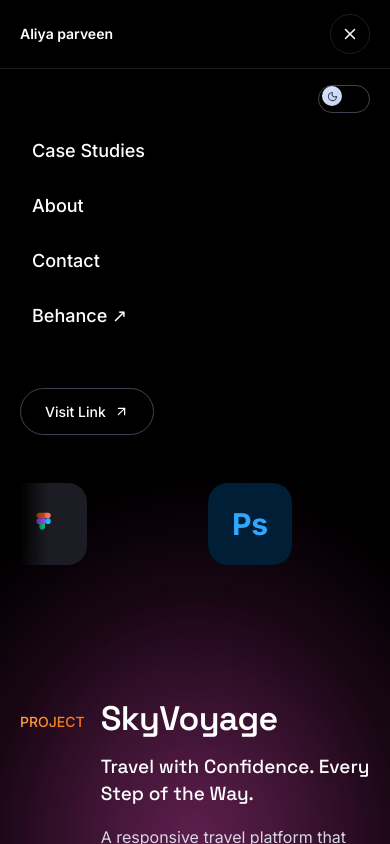
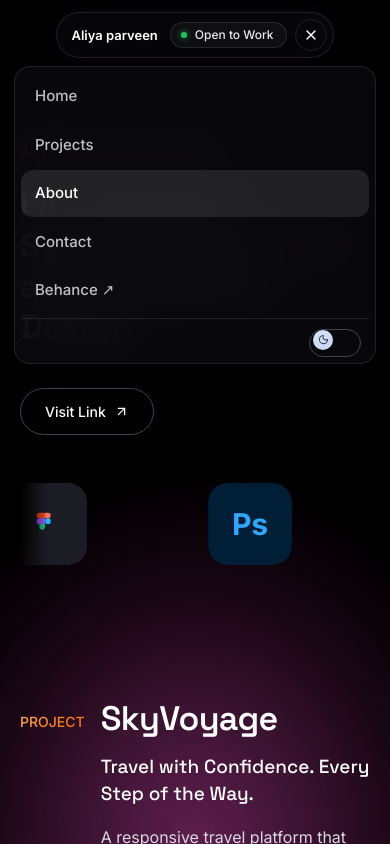
Before and after one commit to aliyaparveen1802-dot/aliyaparveen1802-dot.github.io, a React (Vite) app: page / in a window 390 px wide. Both pictures are taken after a click on the button "Open menu". Shown: the top 844 px of the page. Built offline with nearby package versions, Linux system fonts and the light colour scheme.

Commit message:
Redesign home navbar: floating dark-glass pill with Home/Projects/About/Contact, scrollspy active state, Open to Work status indicator, glass mobile dropdown; case-study nav unchanged

```diff
--- a/src/components/Navbar.tsx
+++ b/src/components/Navbar.tsx
@@ -14,6 +14,8 @@ const caseStudyNav = [
   { label: "Back to Portfolio", href: "/" },
   { label: "Back to Projects", href: "/#project" },
 ];
+
+const navId = (href: string) => href.replace(/^#/, "");
 
 function ThemeToggle({
   theme,
@@ -56,6 +58,7 @@ export default function Navbar({
 }: NavbarProps) {
   const [open, setOpen] = useState(false);
   const [scrolled, setScrolled] = useState(false);
+  const [active, setActive] = useState(navId(nav[0].href));
   const items = variant === "case-study" ? caseStudyNav : nav;
 
   useEffect(() => {
@@ -72,6 +75,37 @@ export default function Navbar({
     };
   }, [open]);
 
+  // Scrollspy: highlight the nav item for the section in view (home only).
+  useEffect(() => {
+    if (variant === "case-study") return;
+    const ids = nav.map((item) => navId(item.href));
+    let raf = 0;
+    const update = () => {
+      raf = 0;
+      const line = window.scrollY + window.innerHeight * 0.35;
+      let current = ids[0];
+      for (const id of ids) {
+        const el = document.getElementById(id);
+        if (el && el.getBoundingClientRect().top + window.scrollY <= line) {
+          current = id;
+        }
+      }
+      setActive(current);
+    };
+    const onScroll = () => {
+      if (!raf) raf = requestAnimationFrame(update);
+    };
+    update();
+    window.addEventListener("scroll", onScroll, { passive: true });
+    window.addEventListener("resize", onScroll, { passive: true });
+    return () => {
+      window.removeEventListener("scroll", onScroll);
+      window.removeEventListener("resize", onScroll);
+      if (raf) cancelAnimationFrame(raf);
+    };
+  }, [variant]);
+
+  if (variant === "case-study") {
     return (
       <header
         className={`fixed inset-x-0 top-0 z-50 transition-colors duration-300 ${
@@ -203,3 +237,127 @@ export default function Navbar({
       </header>
     );
   }
+
+  // ---------- Home: floating glass pill navigation ----------
+  return (
+    <header className="fixed inset-x-0 top-0 z-50">
+      <div className="flex justify-center px-3.5 pt-3 md:px-6 md:pt-4">
+        <nav
+          aria-label="Main"
+          className="relative flex max-w-full items-center gap-1 rounded-full border border-white/10 bg-[rgba(9,9,13,0.72)] py-1.5 pl-3.5 pr-1.5 shadow-[0_12px_40px_-14px_rgba(0,0,0,0.5),0_0_28px_-10px_rgba(188,60,216,0.25)] backdrop-blur-xl"
+        >
+          <a
+            href="#hero"
+            aria-label="Aliya parveen — home"
+            className="group flex shrink-0 items-center gap-2.5 rounded-full pr-2 md:pr-3"
+          >
+            <span
+              aria-hidden="true"
+              className="hidden h-px w-6 bg-white/40 transition-all duration-300 group-hover:w-8 md:block"
+            />
+            <span className="text-[13px] font-semibold leading-none text-white">
+              Aliya parveen
+            </span>
+          </a>
+
+          <ul className="hidden items-center md:flex">
+            {nav.map((item) => {
+              const id = navId(item.href);
+              const isActive = active === id;
+              return (
+                <li key={item.label}>
+                  <a
+                    href={item.href}
+                    aria-current={isActive ? "location" : undefined}
+                    className={`block rounded-full px-3.5 py-2 text-[13px] font-medium leading-none transition-colors duration-200 ${
+                      isActive
+                        ? "bg-white/10 text-white"
+                        : "text-white/65 hover:bg-white/[0.06] hover:text-white"
+                    }`}
+                  >
+                    {item.label}
+                  </a>
+                </li>
+              );
+            })}
+          </ul>
+
+          <span
+            aria-hidden="true"
+            className="mx-1 hidden h-4 w-px bg-white/10 md:block"
+          />
+
+          <span
+            role="status"
+            className="flex shrink-0 items-center gap-2 rounded-full border border-white/10 bg-white/[0.04] py-1.5 pl-2.5 pr-3 text-[12px] font-medium leading-none text-white/90"
+          >
+            <span className="relative flex h-1.5 w-1.5" aria-hidden="true">
+              <span className="absolute inline-flex h-full w-full animate-ping rounded-full bg-[#22c55e] opacity-70 motion-reduce:animate-none" />
+              <span className="relative inline-flex h-1.5 w-1.5 rounded-full bg-[#22c55e] shadow-[0_0_6px_rgba(34,197,94,0.85)]" />
+            </span>
+            Open to Work
+          </span>
+
+          <div className="hidden pl-1 md:block">
+            <ThemeToggle theme={theme} onToggleTheme={onToggleTheme} />
+          </div>
+
+          <button
+            type="button"
+            onClick={() => setOpen((v) => !v)}
+            aria-label={open ? "Close menu" : "Open menu"}
+            aria-expanded={open}
+            className="ml-1 flex h-8 w-8 shrink-0 items-center justify-center rounded-full border border-white/10 text-white transition-colors hover:border-white/25 md:hidden"
+          >
+            {open ? <X size={16} /> : <Menu size={16} />}
+          </button>
+        </nav>
+      </div>
+
+      <AnimatePresence>
+        {open && (
+          <motion.div
+            initial={{ opacity: 0, y: -12 }}
+            animate={{ opacity: 1, y: 0 }}
+            exit={{ opacity: 0, y: -12 }}
+            transition={{ duration: 0.28, ease: [0.22, 1, 0.36, 1] }}
+            className="mx-3.5 mt-2 rounded-2xl border border-white/10 bg-[rgba(9,9,13,0.92)] p-1.5 shadow-[0_16px_48px_-12px_rgba(0,0,0,0.5)] backdrop-blur-xl md:hidden"
+          >
+            <ul className="flex flex-col gap-0.5">
+              {nav.map((item) => {
+                const isActive = active === navId(item.href);
+                return (
+                  <li key={item.label}>
+                    <a
+                      href={item.href}
+                      onClick={() => setOpen(false)}
+                      aria-current={isActive ? "location" : undefined}
+                      className={`block rounded-xl px-3.5 py-3 text-[15px] font-medium transition-colors ${
+                        isActive
+                          ? "bg-white/10 text-white"
+                          : "text-white/75 hover:bg-white/[0.06] hover:text-white"
+                      }`}
+                    >
+                      {item.label}
+                    </a>
+                  </li>
+                );
+              })}
+            </ul>
+            <a
+              href={links.behance}
+              target="_blank"
+              rel="noopener noreferrer"
+              className="mt-0.5 block rounded-xl px-3.5 py-3 text-[15px] font-medium text-white/75 transition-colors hover:bg-white/[0.06] hover:text-white"
+            >
+              Behance ↗
+            </a>
+            <div className="mt-1 flex justify-end border-t border-white/10 px-2 pt-2.5">
+              <ThemeToggle theme={theme} onToggleTheme={onToggleTheme} />
+            </div>
+          </motion.div>
+        )}
+      </AnimatePresence>
+    </header>
+  );
+}
--- a/src/data/content.ts
+++ b/src/data/content.ts
@@ -94,7 +94,8 @@ export const links = {
 };
 
 export const nav = [
-  { label: "Case Studies", href: "#case-studies" },
+  { label: "Home", href: "#hero" },
+  { label: "Projects", href: "#project" },
   { label: "About", href: "#about" },
   { label: "Contact", href: "#contact" },
 ];
```
Lines whose indentation alone changed are shown as unchanged.
